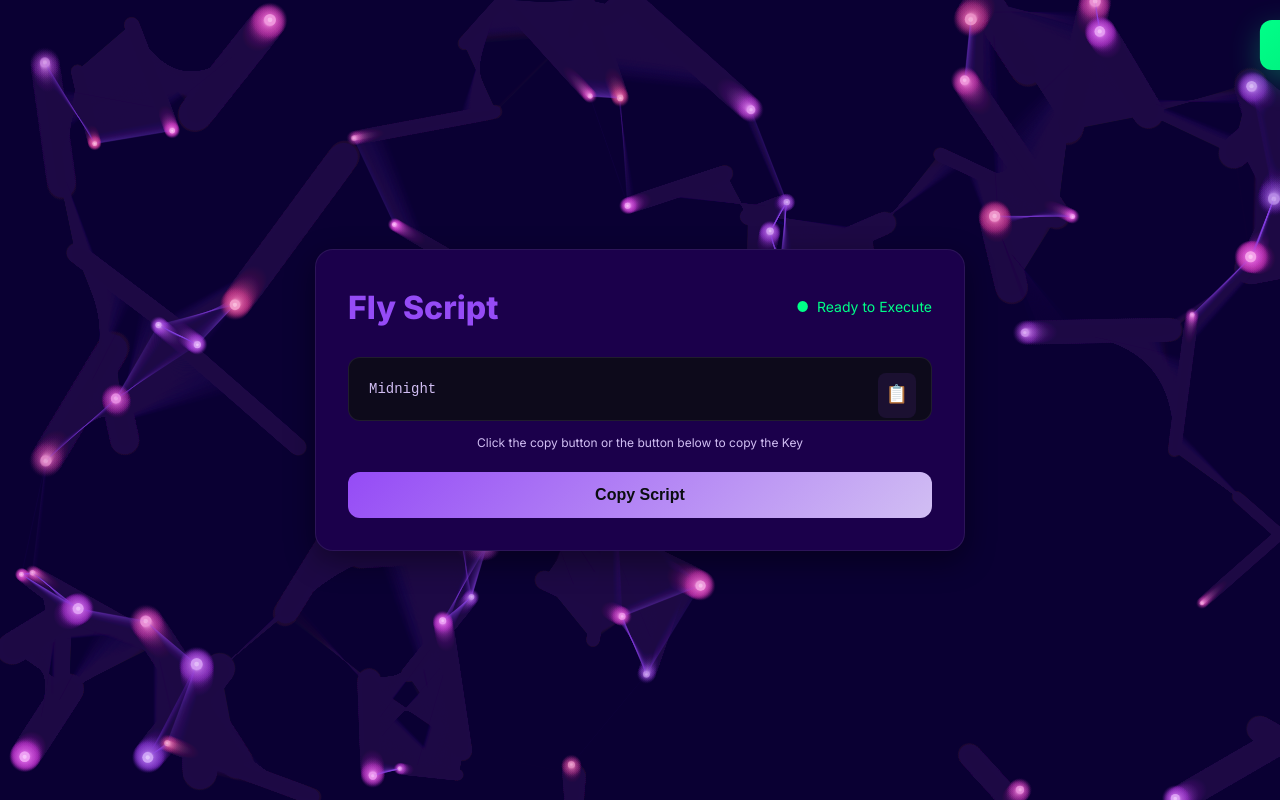
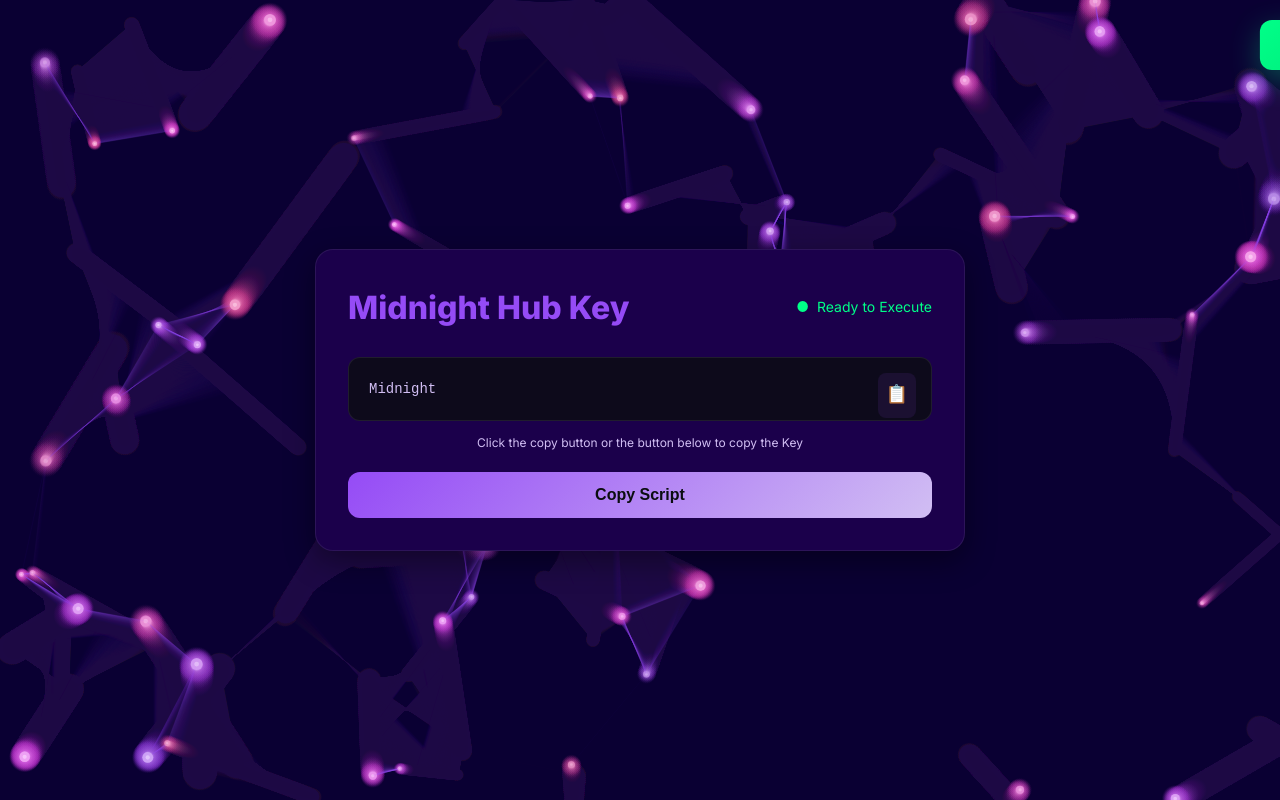
Before and after one commit to yeahblxr/-Midnight-hub-Website, a plain HTML site: page Key.html in a window 1280 px wide. Drawn offline with Linux system fonts and the light colour scheme.

Commit message:
Change header from 'Fly Script' to 'Midnight Hub Key'

```diff
--- a/Key.html
+++ b/Key.html
@@ -224,7 +224,7 @@
 
   <div class="card fade-in">
     <div class="card-header">
-      <h3>Fly Script</h3>
+      <h3>Midnight Hub Key</h3>
       <span class="status">Ready to Execute</span>
     </div>
 
```
